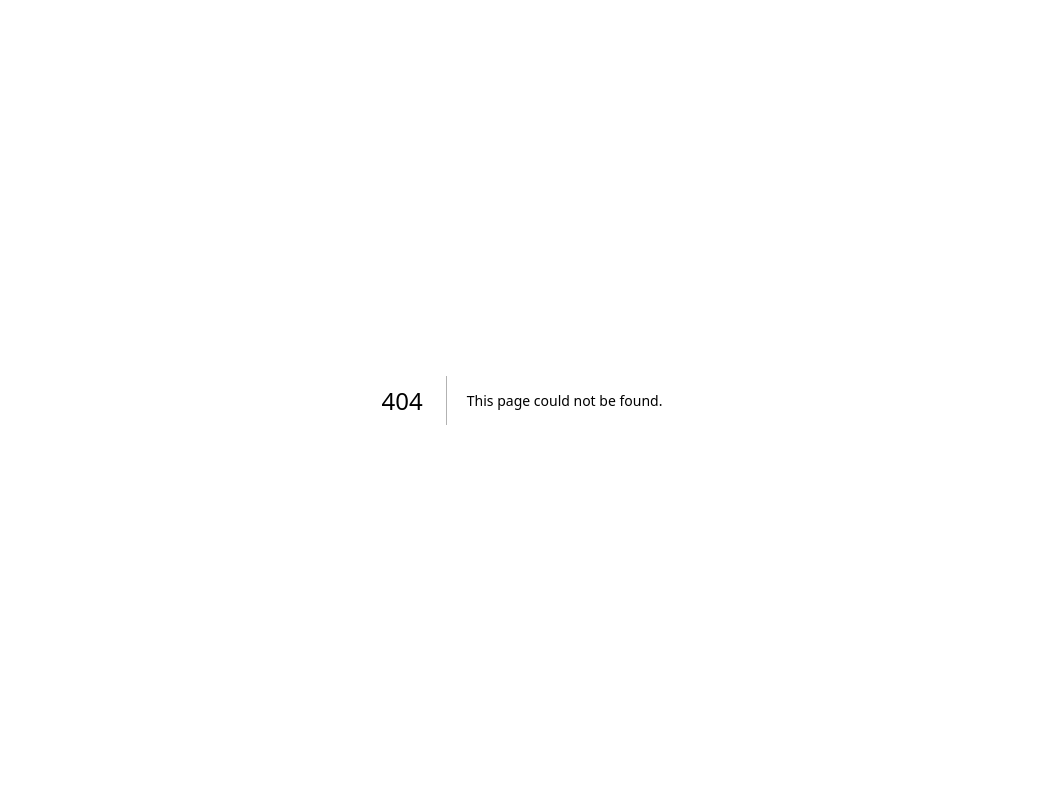
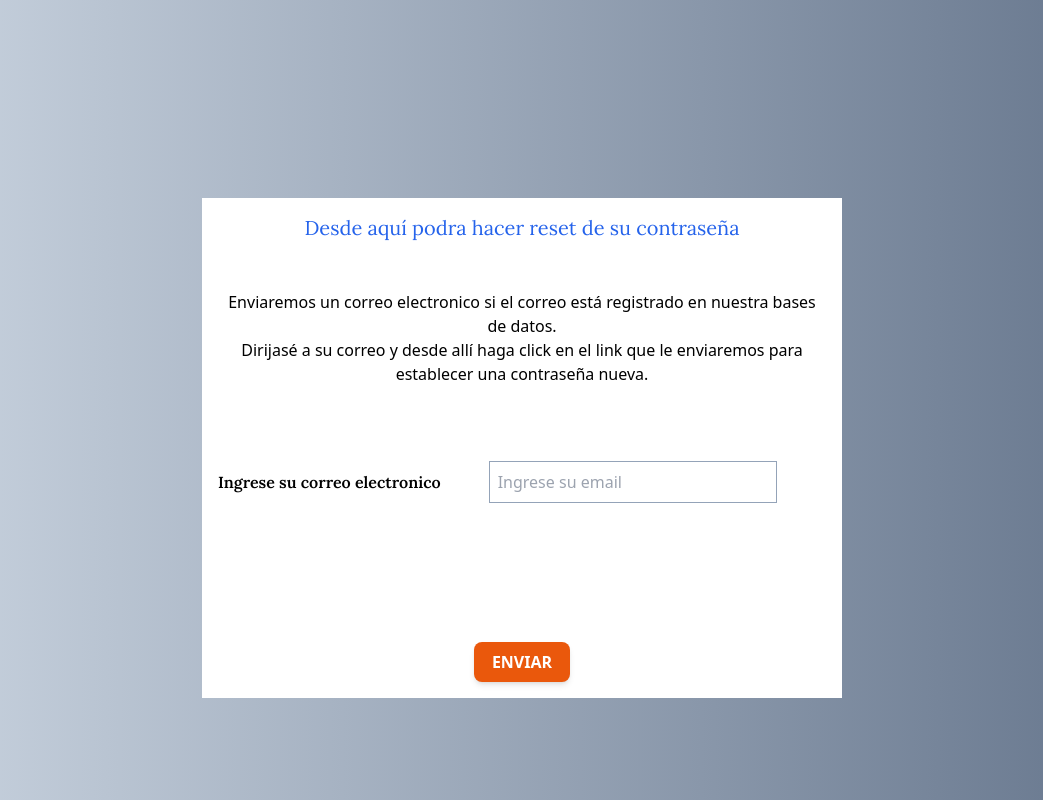
Before and after one commit to martinsetaro/barberplaza, a Next.js app: page /resetPass in a window 1280 px wide. Before the commit this address had no page. Shown: the whole page, without its empty margins (118-1161 px from the left). Built offline with nearby package versions, Linux system fonts and the light colour scheme.

Commit message:
olvidastes contraseñas listo falta hacer logica para cambiarla

```diff
--- a/src/app/Login/page.js
+++ b/src/app/Login/page.js
@@ -125,7 +125,9 @@ const Page = () => {
         <button
         onClick={handlerEnviar}
         className='border-2 border-slate-600 text-2xl font-lora font-bold py-2 mb-4 mt-12 px-4 rounded-xl shadow-lg hover:transform hover:rotate-360 hover:scale-95 hover:duration-500 hover:bg-slate-600 hover:text-white'>Ingresar</button>
+        <Link href="/resetPass">
         <h3 className='mt-4 font-lora cursor-pointer hover:text-blue-950 hover:font-bold'>Olvidastes tu contraseña?</h3>
+      </Link>
       </form>
      </div>
     </div>
--- /dev/null
+++ b/src/app/resetPass/page.js
@@ -0,0 +1,168 @@
+'use client'
+import React, { useState , useEffect } from 'react'
+import Swal from 'sweetalert2/dist/sweetalert2.js'
+import 'sweetalert2/src/sweetalert2.scss'
+import { useRouter } from 'next/navigation'
+import BeatLoader from "react-spinners/BeatLoader";
+
+
+
+
+
+const page = () => {
+
+    const [ email ,setEmail ]= useState('')
+    const [load,setLoad] = useState(false)
+    const regexp = /^[\w.-]+@[a-zA-Z_-]+?(?:\.[a-zA-Z]{2,6})+$/
+
+    const route = useRouter();
+
+
+
+ const enviarCorreo = () => {
+
+    if(email === ''){
+        Swal.fire({
+            icon: 'error',
+            title: 'Oops...',
+            text: 'Algún campo esta vacio!',
+            timer:1500
+          })
+          return;
+    }
+    if(!regexp.test(email)){
+        Swal.fire({
+          icon: 'error',
+          title: 'Oops...',
+          text: 'Debe ingresar un correo valido!',
+          timer:1500
+        })
+        return;
+      }
+    setLoad(true)
+    setTimeout(() => {
+       verificarCorreo();
+       setLoad(false)
+    }, 3000);
+
+
+ }
+
+ // funcion enviar correo a casilla de correo
+
+
+async function verificarCorreo(){
+try {
+  const url = "http://localhost:4001/barberias";
+  await fetch(url,{
+    method:"GET"
+  })
+  .then(response => response.json())
+  .then(data => {
+     console.log(data)
+    const newData = data.find( item => item.correo == email)
+    if(newData){
+
+        revisionOk();
+    }else {
+        Swal.fire({
+            icon: 'error',
+            title: 'Oops...',
+            text: 'Parece que el correo no esta regitrado.Verifique otra vez!',
+            timer:2000
+          })
+          setEmail('')
+    }
+  })
+
+
+
+} catch (error) {
+    console.log(error)
+}
+
+}
+
+//hacer post y enviar el email cofirmando que esta todo correcto
+
+async function revisionOk(){
+
+
+
+    try {
+        const url = "http://localhost:4001/recuperarPassword";
+        const response = await fetch(url, {
+          method: 'POST',
+          headers: {
+            'Content-Type': 'application/json'
+          },
+          body: JSON.stringify({
+            email: email
+          })
+        });
+
+        const data = await response.json();
+
+        console.log(data.message)
+
+        if (data.message == 'ok') {
+          Swal.fire({
+            position: 'center',
+            icon: 'success',
+            title: 'Se envió el correo, Revise su casilla de email!',
+            showConfirmButton: false,
+            timer: 3000
+          });
+
+          setTimeout(() => {
+            route.push("/Login");
+          }, 2000);
+        } else {
+          console.log('Error al recuperar la contraseña');
+        }
+      } catch (error) {
+        console.log('Error en la solicitud:', error);
+      }
+    }
+
+
+
+
+
+
+
+
+
+
+
+
+
+  return (
+    <div className='bg-gradient-to-r from-slate-300 to-slate-500 min-h-screen w-full pt-24 flex flex-col'>
+      <div className='bg-white w-1/2 h-auto p-4 m-auto flex flex-col items-center'>
+        <h2 className='text-xl text-center text-blue-600 font-lora mb-12'>Desde aquí podra hacer reset de su contraseña</h2>
+        <p className='text-center'>Enviaremos un correo electronico si el correo está registrado en nuestra bases de datos.</p>
+        <p className='text-center mb-12'>Dirijasé a su correo y desde allí haga click en el link que le enviaremos para establecer una contraseña nueva.</p>
+       <div className='w-[40rem] h-24 flex gap-12 m-auto items-center'>
+        <label className='font-lora font-semibold'>Ingrese su correo electronico</label>
+        <input
+        value={email}
+        onChange={(e) => setEmail(e.target.value)}
+        className='border-[.1rem] border-slate-400 p-2 w-[18rem]'
+        type="email" placeholder='Ingrese su email'/>
+       </div>
+       <div className='w-1/3 h-[5rem] m-auto flex justify-center mt-8'>
+          {load && <BeatLoader
+          color='#1d1d1d'
+          />}
+        </div>
+        <button
+        onClick={enviarCorreo}
+        className=' bg-orange-600 text-white font-bold uppercase p-2 rounded-lg shadow-md w-[6rem]'>Enviar</button>
+     </div>
+
+    </div>
+  )
+}
+
+export default page
--- /dev/null
+++ b/src/app/restablecePassword/page.js
@@ -0,0 +1,17 @@
+'use client'
+import React from 'react'
+
+
+
+const page = () => {
+
+
+
+  return (
+    <div>
+      <h2>Restablece password</h2>
+    </div>
+  )
+}
+
+export default page
```
